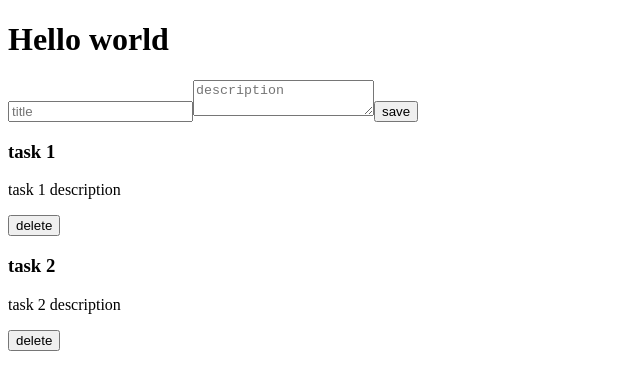
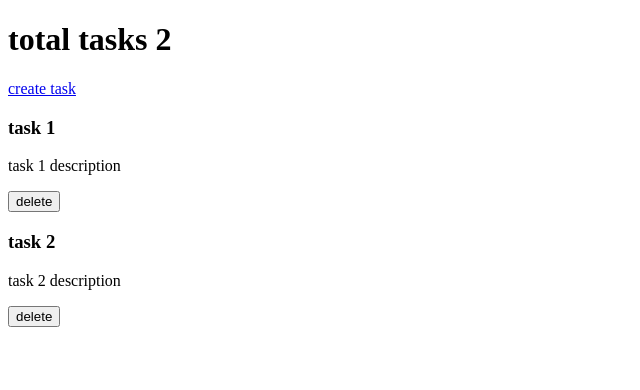
Before and after one commit to AironRuda/redux-todolist, a React (Vite) app: page / in a window 1280 px wide. Shown: the top 390 px of the page, without its empty margins (0-640 px from the left). Built offline with nearby package versions, Linux system fonts and the light colour scheme; the HTML template or start-up script is replaced by a standard one.

Commit message:
feat: router

```diff
--- a/package.json
+++ b/package.json
@@ -13,6 +13,7 @@
     "react": "^18.2.0",
     "react-dom": "^18.2.0",
     "react-redux": "^8.0.5",
+    "react-router-dom": "^6.8.2",
     "uuid": "^9.0.0"
   },
   "devDependencies": {
--- a/src/App.jsx
+++ b/src/App.jsx
@@ -1,5 +1,6 @@
 import React from "react";
 import { useDispatch, useSelector } from "react-redux";
+import { BrowserRouter, Route, Routes } from "react-router-dom";
 import { TaskForm, TaskList } from "./components";
 
 // useDispatch -> genera acciones
@@ -8,9 +9,12 @@ import { TaskForm, TaskList } from "./components";
 function App() {
   return (
     <div className="App">
-      <h1>Hello world</h1>
-      <TaskForm />
-      <TaskList />
+      <BrowserRouter>
+        <Routes>
+          <Route path="/" element={<TaskList />} />
+          <Route path="/create-task" element={<TaskForm />} />
+        </Routes>
+      </BrowserRouter>
     </div>
   );
 }
--- a/src/components/TaskForm.jsx
+++ b/src/components/TaskForm.jsx
@@ -2,6 +2,7 @@ import React, { useState } from "react";
 import { useDispatch } from "react-redux";
 import { addTask } from "../features/task/taskSlice";
 import { v4 as uuid } from "uuid";
+import { useNavigate } from "react-router";
 
 const TaskForm = () => {
   const [task, setTask] = useState({
@@ -9,6 +10,7 @@ const TaskForm = () => {
     description: "",
   });
   const dispatch = useDispatch();
+  const navigate = useNavigate();
 
   const handleChange = (e) => {
     setTask({
@@ -25,6 +27,7 @@ const TaskForm = () => {
         id: uuid(),
       })
     );
+    navigate("/");
   };
   return (
     <form onSubmit={handleSubmit}>
--- a/src/components/TaskList.jsx
+++ b/src/components/TaskList.jsx
@@ -1,4 +1,5 @@
 import { useDispatch, useSelector } from "react-redux";
+import { Link } from "react-router-dom";
 import { deleteTask } from "../features/task/taskSlice";
 
 const TaskList = () => {
@@ -16,6 +17,10 @@ const TaskList = () => {
 
   return (
     <div>
+      <header>
+        <h1>total tasks {tasks.length}</h1>
+        <Link to="create-task">create task</Link>
+      </header>
       {tasks.map((task) => (
         <div key={task.id}>
           <h3>{task.title}</h3>
```
Also changed, not shown: 1 other file (tests, documents, lock files or other folders).
